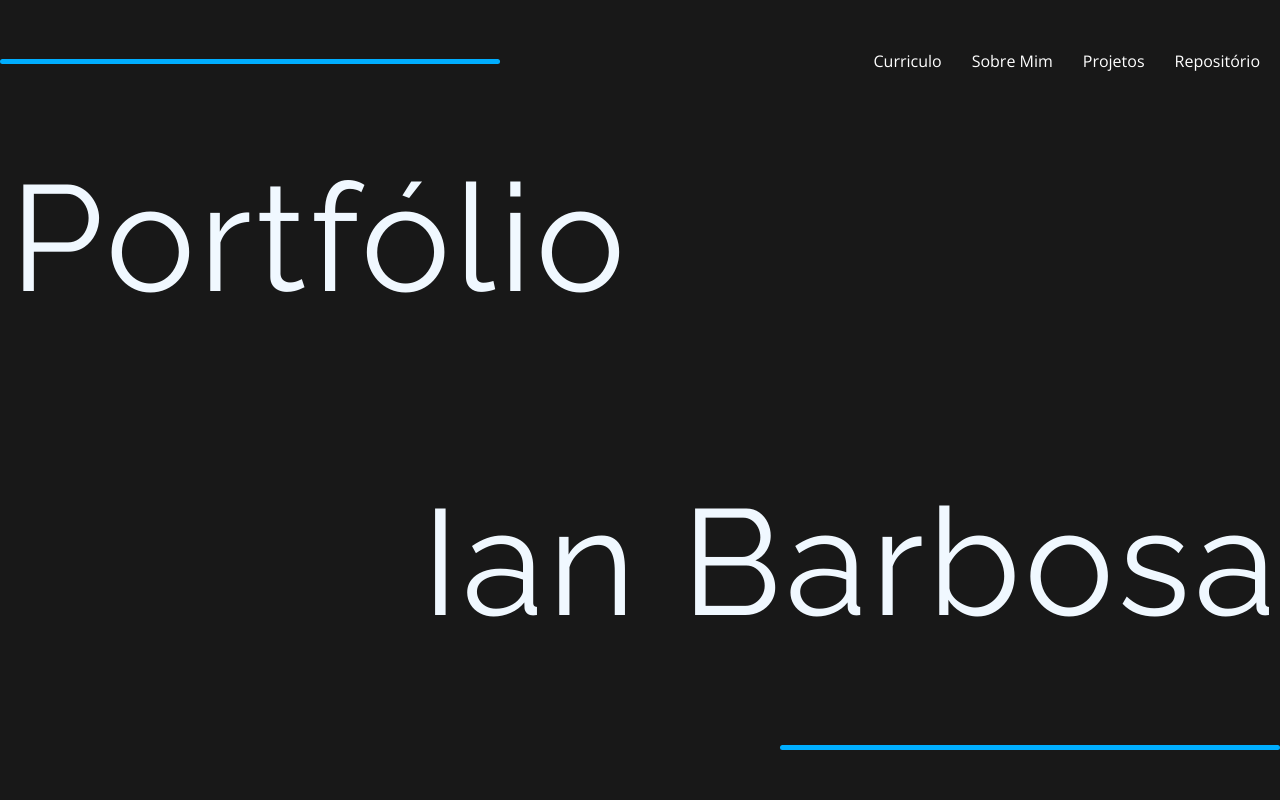
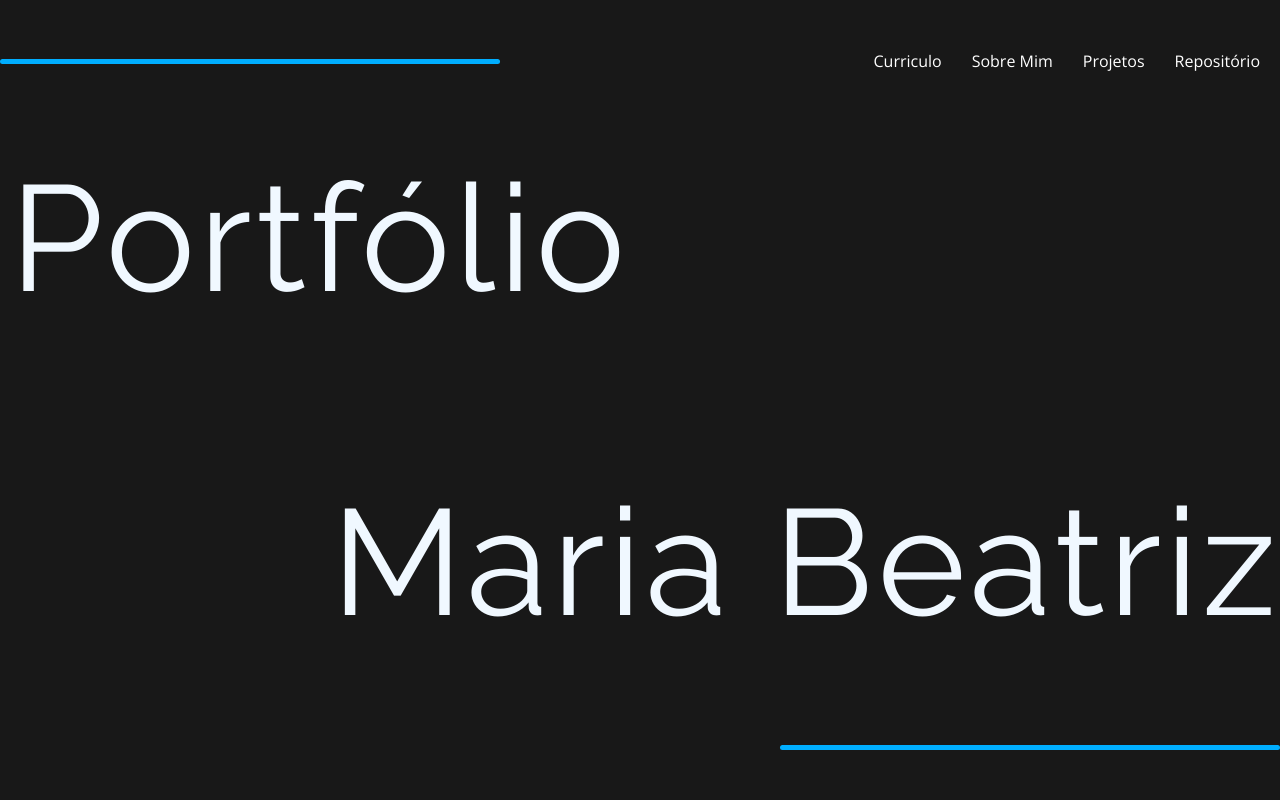
Before and after one commit to Ianbarbosa1/Portfolio, a React (Vite) app: page / in a window 1280 px wide. Shown: the top 800 px of the page. Built offline with nearby package versions, Linux system fonts and the light colour scheme.

Commit message:
testatando

```diff
--- a/src/componentes/header.jsx
+++ b/src/componentes/header.jsx
@@ -41,7 +41,7 @@ export function Header(){
             </nav>
 
             <h1 className="T1">Portfólio</h1>
-            <h2 className="T2">Ian Barbosa</h2>
+            <h2 className="T2">Maria Beatriz</h2>
 
             <div className="detalhe2"></div>
         </>
```
